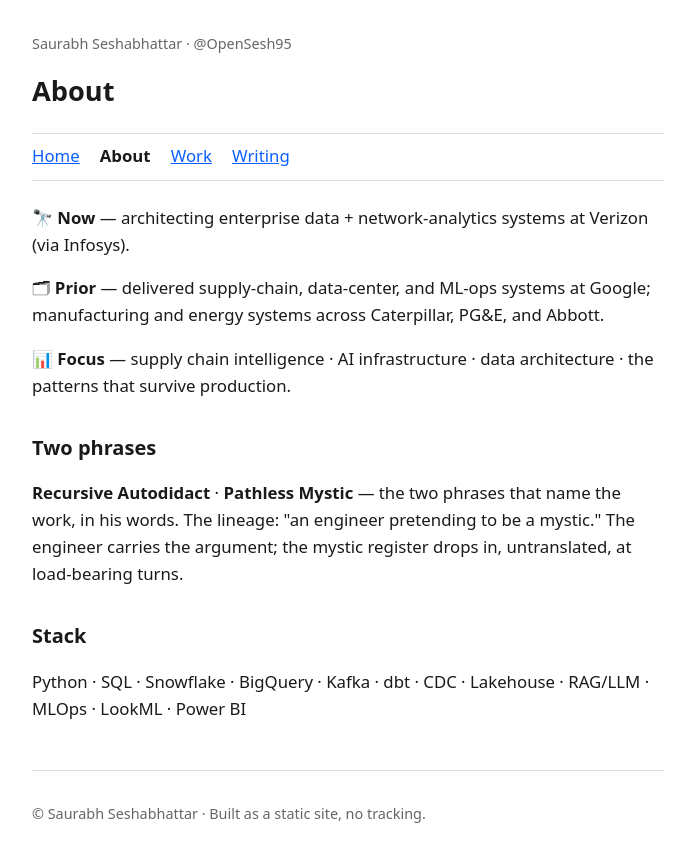
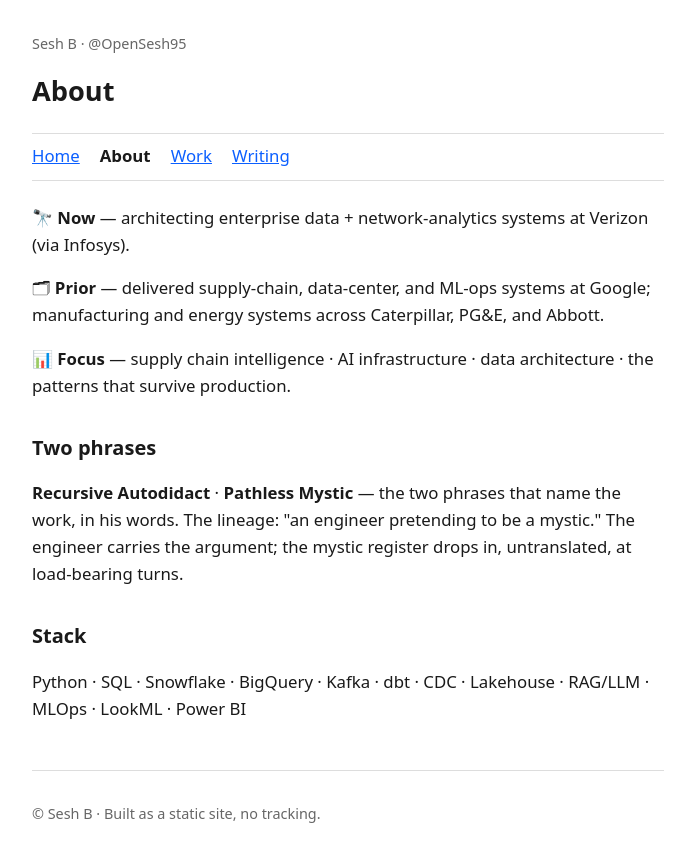
Before and after one commit to OpenSesh95/website, a plain HTML site: page about.html in a window 1280 px wide. Shown: the whole page, without its empty margins (292-987 px from the left). Drawn offline with Linux system fonts and the light colour scheme.

Commit message:
Standardize display name to Sesh B (dec.identity.account-setup-standardization)

```diff
--- a/about.html
+++ b/about.html
@@ -3,13 +3,13 @@
 <head>
 <meta charset="utf-8">
 <meta name="viewport" content="width=device-width, initial-scale=1">
-<title>About — Saurabh Seshabhattar</title>
+<title>About — Sesh B</title>
 <meta name="description" content="Now, prior, and focus — plus the two phrases that name the work: Recursive Autodidact · Pathless Mystic.">
 <link rel="stylesheet" href="styles.css">
 </head>
 <body>
 <header>
-  <p class="kicker">Saurabh Seshabhattar · @OpenSesh95</p>
+  <p class="kicker">Sesh B · @OpenSesh95</p>
   <h1>About</h1>
   <nav>
     <a href="index.html">Home</a>
@@ -33,6 +33,6 @@
     <p>Python · SQL · Snowflake · BigQuery · Kafka · dbt · CDC · Lakehouse · RAG/LLM · MLOps · LookML · Power BI</p>
   </section>
 </main>
-<footer><p>© Saurabh Seshabhattar · Built as a static site, no tracking.</p></footer>
+<footer><p>© Sesh B · Built as a static site, no tracking.</p></footer>
 </body>
 </html>
```
Also changed, not shown: index.html (+3 -3 lines), work.html (+3 -3 lines), writing.html (+3 -3 lines), 1 other file.
